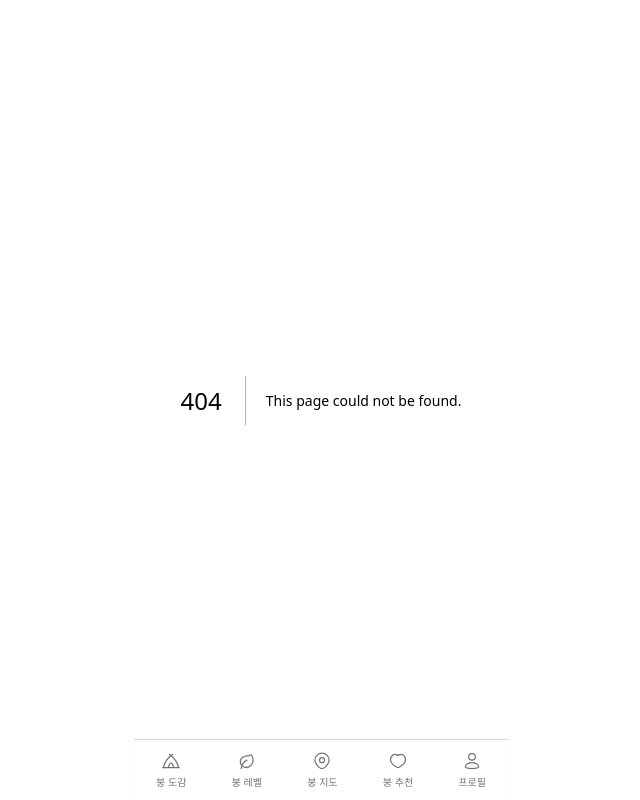
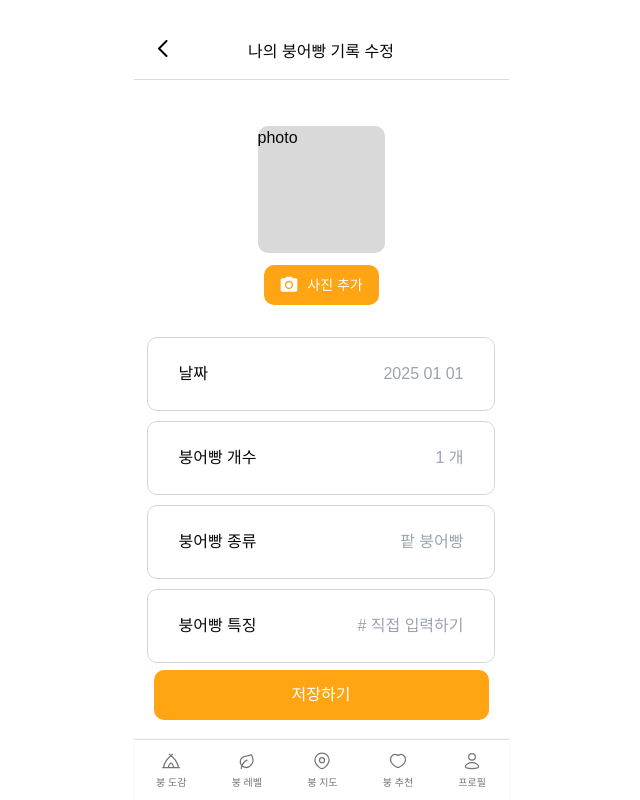
Before and after one commit to muffin9/bungmakase, a Next.js app: page /mypage/1/update in a window 1280 px wide. Before the commit this address had no page. Shown: the whole page, without its empty margins (319-959 px from the left). Built offline with nearby package versions, Linux system fonts and the light colour scheme; a web font is replaced by a local one.

Commit message:
feat: 프로필 수정페이지

```diff
--- /dev/null
+++ b/src/app/mypage/[id]/update/page.tsx
@@ -0,0 +1,71 @@
+'use client';
+
+import { Button } from '@/components/ui/button';
+import Image from 'next/image';
+import { useRouter } from 'next/navigation';
+import React from 'react';
+import { MdPhotoCamera } from 'react-icons/md';
+
+const MypageUpdatePage = () => {
+  const router = useRouter();
+
+  return (
+    <div>
+      <div className="mt-10 h-10 w-full relative border-b border-[#D9D9D9]">
+        <Image
+          src="/images/svg/arrow-left.svg"
+          alt="뒤로가기"
+          width={10}
+          height={17}
+          className="cursor-pointer absolute left-6"
+          onClick={() => router.back()}
+        />
+        <p className="font-medium text-center">나의 붕어빵 기록 수정</p>
+      </div>
+      <div className="mt-[46px] flex flex-col items-center">
+        <div className="bg-[#d9d9d9] rounded-[10px] w-[127px] h-[127px] mb-3">
+          photo
+        </div>
+        <button className="bg-primary w-[115px] mb-8 gap-2 h-10 rounded-[10px] flex items-center justify-center text-white text-sm">
+          <MdPhotoCamera className="w-5 h-5" />
+          사진 추가
+        </button>
+        <div className="flex flex-col gap-[10px]">
+          <div className="w-full border border-[#d6d6d6] rounded-[10px] px-[30px] py-6 flex items-center justify-between">
+            <p>날짜</p>
+            <input
+              placeholder="2025 01 01"
+              className="outline-none font-light text-right"
+            />
+          </div>
+          <div className="w-full border border-[#d6d6d6] rounded-[10px] px-[30px] py-6 flex items-center justify-between">
+            <p>붕어빵 개수</p>
+            <input
+              placeholder="1 개"
+              className="outline-none font-light text-right"
+            />
+          </div>
+          <div className="w-full border border-[#d6d6d6] rounded-[10px] px-[30px] py-6 flex items-center justify-between">
+            <p>붕어빵 종류</p>
+            <input
+              placeholder="팥 붕어빵"
+              className="outline-none font-light text-right"
+            />
+          </div>
+          <div className="w-full border border-[#d6d6d6] rounded-[10px] px-[30px] py-6 flex items-center justify-between">
+            <p>붕어빵 특징</p>
+            <input
+              placeholder="# 직접 입력하기"
+              className="outline-none font-light text-right"
+            />
+          </div>
+        </div>
+      </div>
+      <div className="absolute bottom-20 flex w-full gap-3 px-5 xs:w-[375px]">
+        <Button onClick={() => router.back()}>저장하기</Button>
+      </div>
+    </div>
+  );
+};
+
+export default MypageUpdatePage;
```
